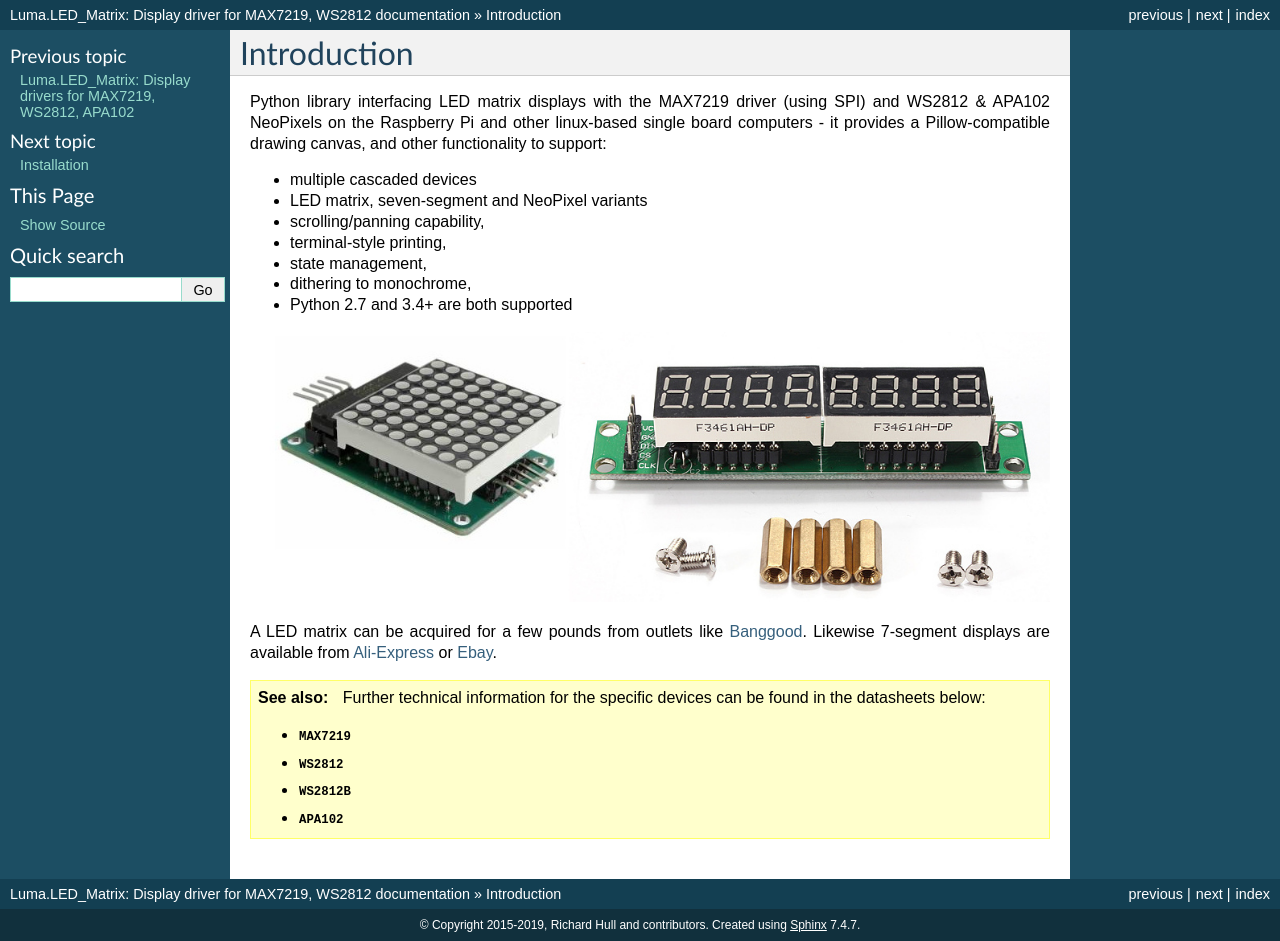
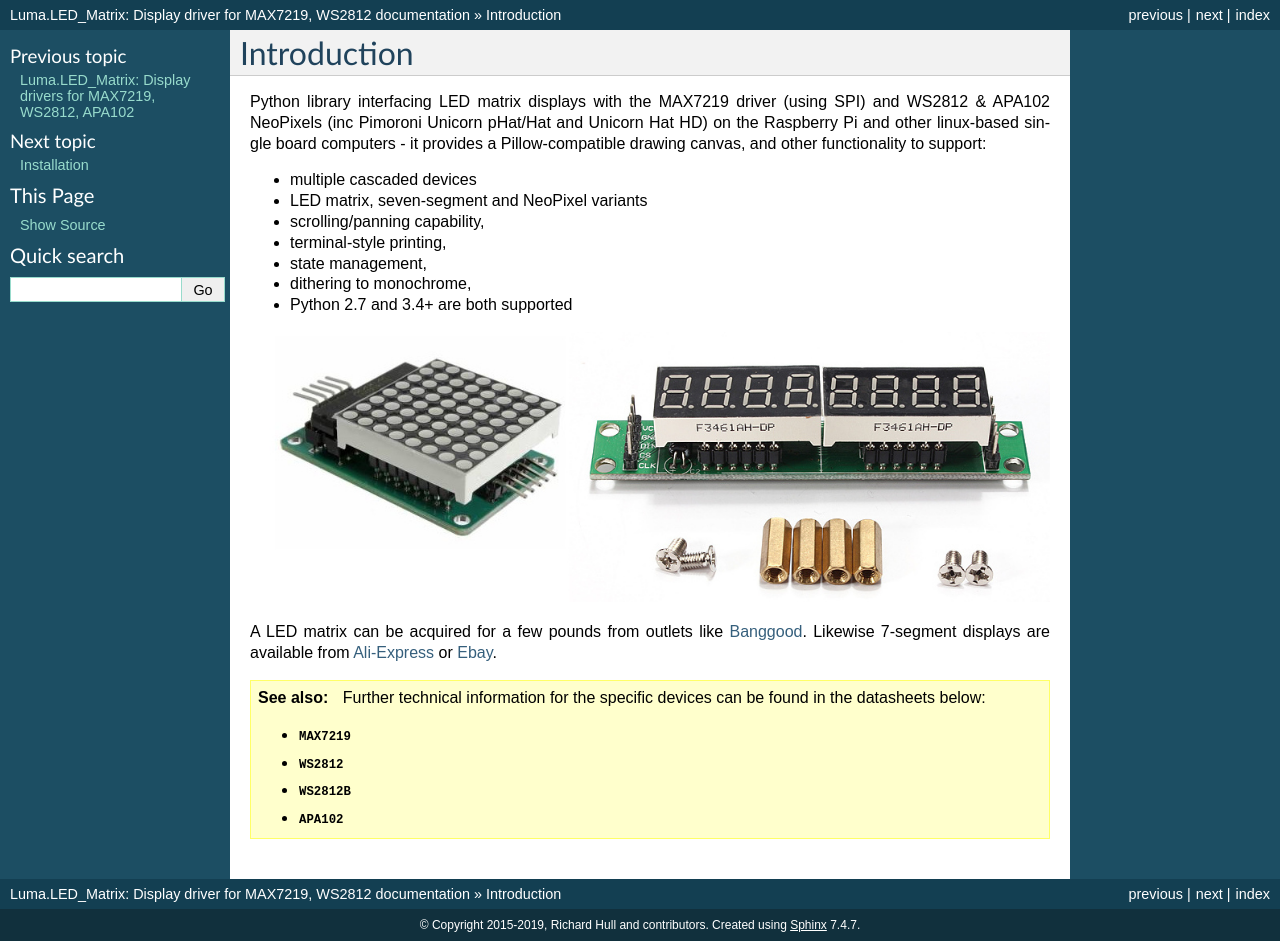
Before and after one commit to rm-hull/luma.led_matrix, a Sphinx documentation site: the page built from doc/intro.rst, in a window 1280 px wide. Built offline with Sphinx 7.4.7, drawn with Linux system fonts in a browser that asks for light colours; the version number could not be read and is left out.

Commit message:
Add docs

```diff
--- a/CHANGES.rst
+++ b/CHANGES.rst
@@ -4,6 +4,8 @@ ChangeLog
 +------------+------------------------------------------------------------------------+------------+
 | Version    | Description                                                            | Date       |
 +============+========================================================================+============+
+| *upcoming* | * Add support for Pimoroni's Unicorn Hat HD                            | TBC        |
++------------+------------------------------------------------------------------------+------------+
 | **1.2.0**  | * Add option to control if 8x8 blocks are arranged in reverse order    | 2019/04/20 |
 |            | * Add (approximations of) more characters for 7-segment displa         |            |
 |            | * Documentation updates                                                |            |
--- a/doc/intro.rst
+++ b/doc/intro.rst
@@ -1,9 +1,10 @@
 Introduction
 ------------
 Python library interfacing LED matrix displays with the MAX7219 driver (using
-SPI) and WS2812 & APA102 NeoPixels on the Raspberry Pi and other linux-based
-single board computers - it provides a Pillow-compatible drawing canvas, and
-other functionality to support:
+SPI) and WS2812 & APA102 NeoPixels (inc Pimoroni Unicorn pHat/Hat and Unicorn
+Hat HD) on the Raspberry Pi and other linux-based single board computers - it
+provides a Pillow-compatible drawing canvas, and other functionality to
+support:
 
 * multiple cascaded devices
 * LED matrix, seven-segment and NeoPixel variants
```
Also changed, not shown: README.rst (+4 -3 lines), doc/python-usage.rst (+25 -0 lines), 2 other files.
